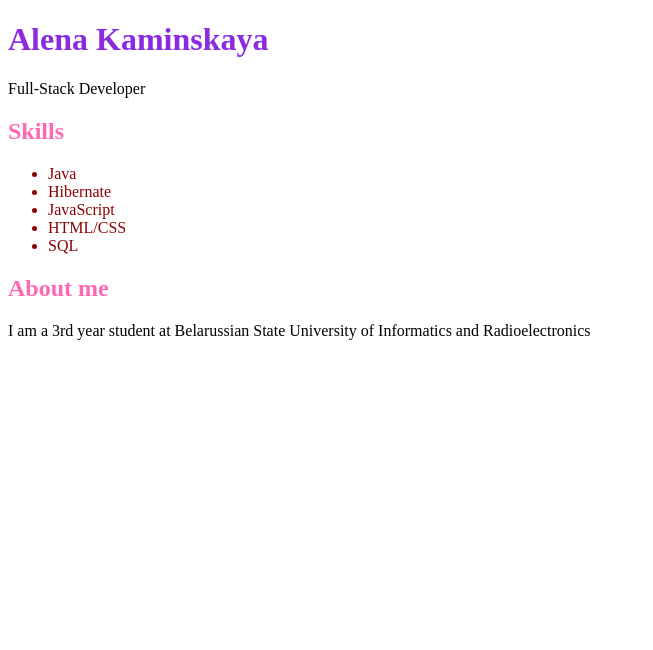
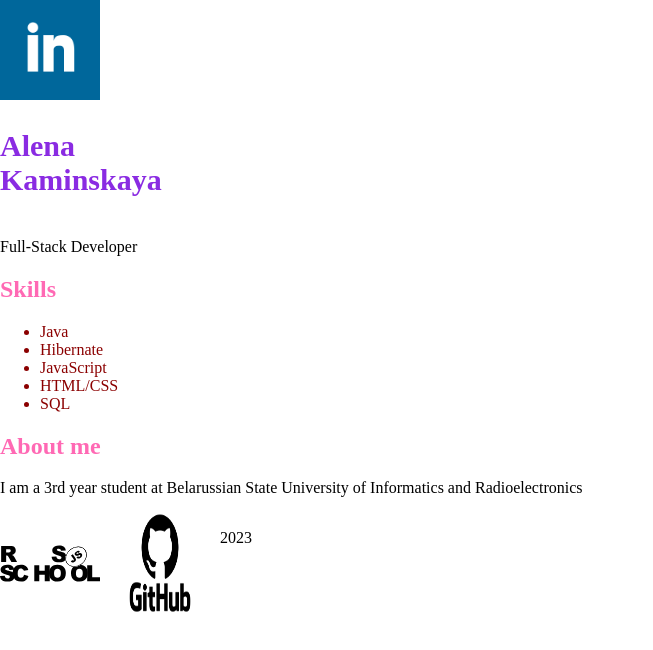
Before and after one commit to knmskln/rsschool-cv, a website: page index.html in a window 1280 px wide. Shown: the whole page, without its empty margins (0-653 px from the left). Drawn offline with Linux system fonts and the light colour scheme.

Commit message:
feat: add info, header, footer, logo

```diff
--- a/index.html
+++ b/index.html
@@ -6,7 +6,15 @@
     <link rel="stylesheet" href="style.css">
 </head>
 <body>
+<header>
+    <nav>
+        <a href="https://www.linkedin.com/in/lena-kaminskaya/">
+            <img src="linked.png" alt="linkedin">
+        </a>
         <h1>Alena Kaminskaya</h1>
+    </nav>
+</header>
+<main>
     <p>Full-Stack Developer</p>
     <h2>Skills</h2>
     <ul>
@@ -18,5 +26,17 @@
     </ul>
     <h2>About me</h2>
     <p>I am a 3rd year student at Belarussian State University of Informatics and Radioelectronics</p>
+</main>
+<footer>
+    <div class="footer">
+        <a href="https://rs.school">
+            <img src="rs_school_js.svg" alt="logo">
+        </a>
+        <a href="https://github.com/knmskln">
+            <img src="GitHub-Logo.png" alt="github">
+        </a>
+        <p>2023</p>
+    </div>
+</footer>
 </body>
 </html>
--- /dev/null
+++ b/package.json
@@ -0,0 +1,6 @@
+{
+  "name": "rsschool-cv",
+  "version": "1.0.0",
+  "dependencies": {
+  }
+}
--- a/style.css
+++ b/style.css
@@ -1,9 +1,42 @@
+
+body{
+    margin: 0 auto;
+    display: flex;
+    flex-direction: column;
+
+}
+
+header{
+    display: flex;
+    flex-direction: column;
+}
+
+header img{
+    width: 100px;
+    height: 100px;
+}
+
 h1{
     color: blueviolet;
+    width: 200px;
+    font-size: 30px;
 }
+
 h2{
     color: hotpink;
 }
+
 li{
     color: darkred;
 }
+
+.footer{
+    display: flex;
+    flex-direction: row;
+    column-gap: 10px;
+}
+
+.footer img{
+    width: 100px;
+    height: 100px;
+}
```
Also changed, not shown: GitHub-Logo.png (added), linked.png (added), rs_school_js.svg (added). Lines whose indentation alone changed are shown as unchanged.
